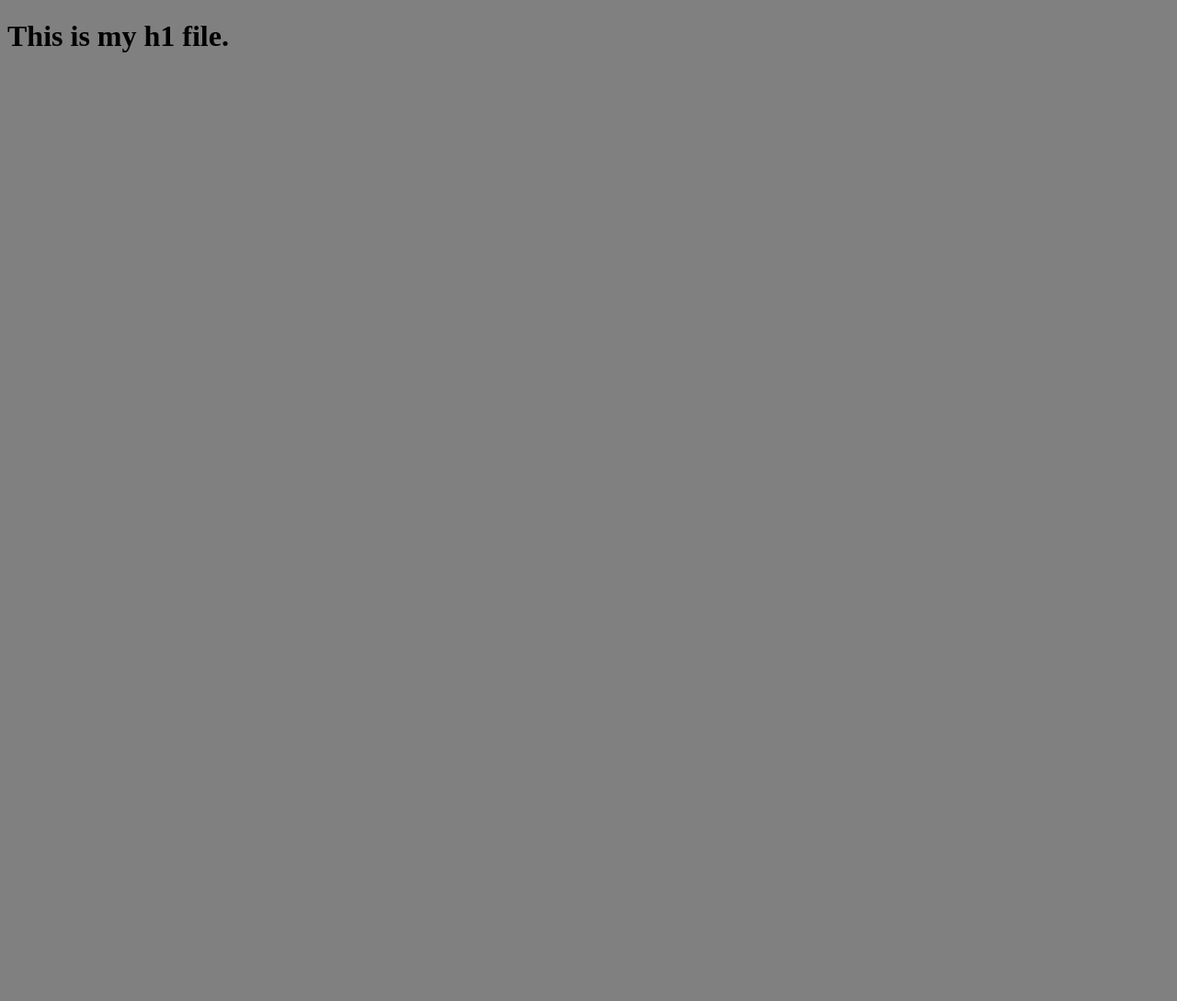
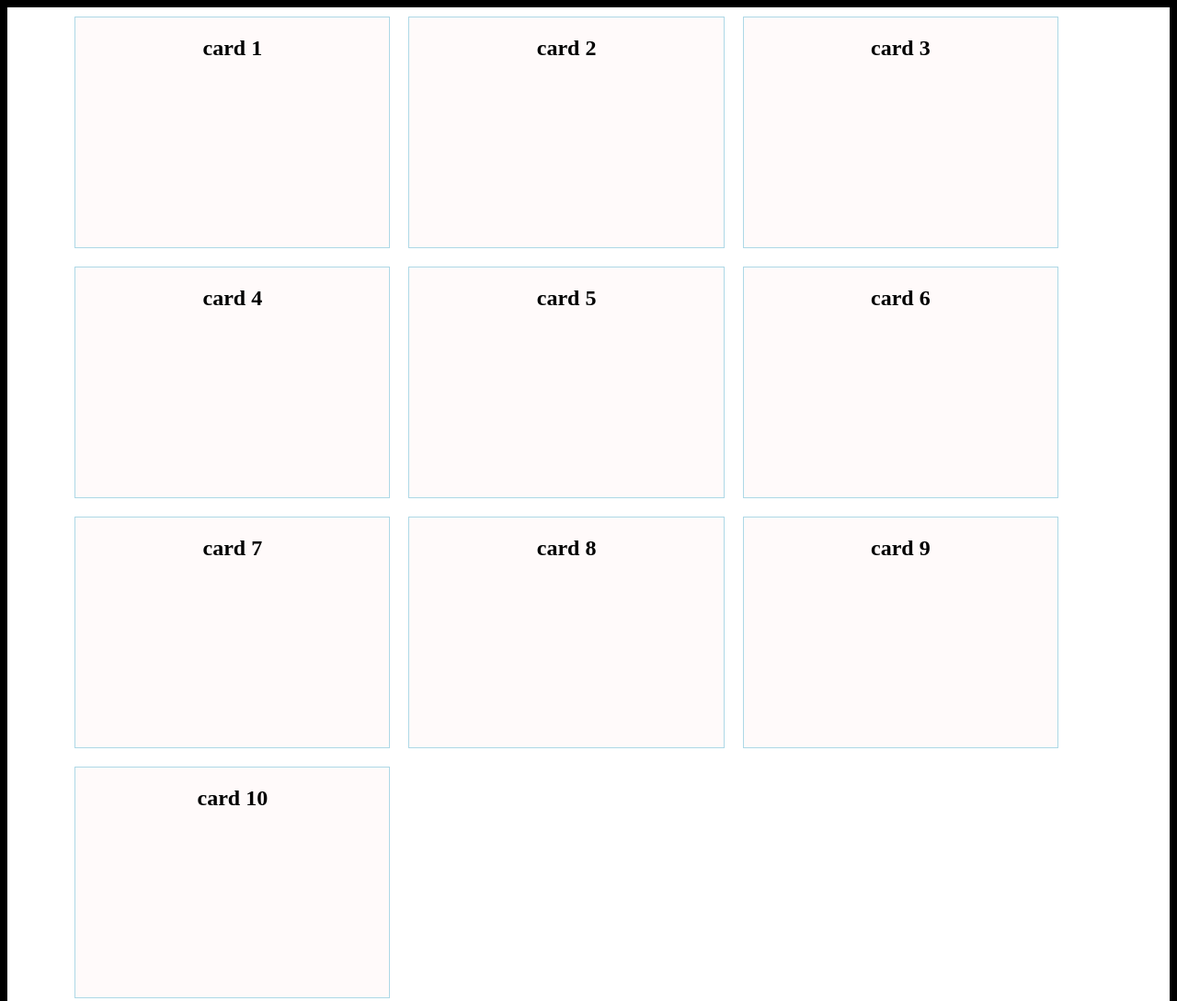
Before and after one commit to ToddSpainhour/product-cards, a plain HTML site: page index.html in a window 1280 px wide. Shown: the top 1089 px of the page at 92% size. Before the commit the page ends 800 px from the top, so only its background shows below. Drawn offline with Linux system fonts and the light colour scheme.

Commit message:
built card structure

```diff
--- a/index.html
+++ b/index.html
@@ -9,7 +9,71 @@
 
 </head>
 <body>
-    <h1>This is my h1 file.</h1>
+<header>
+
+</header>
+
+    <main>
+<div class="flex-container">
+
+
+    <div class="product-card card1">
+        <h2>card 1</h2>
+    </div>
+
+    <div class="product-card card2">
+        <h2>card 2</h2>
+    </div>
+
+    <div class="product-card card3">
+        <h2>card 3</h2>
+    </div>
+
+    <div class="product-card card3">
+        <h2>card 4</h2>
+    </div>
+
+    <div class="product-card card3">
+        <h2>card 5</h2>
+    </div>
+
+    <div class="product-card card3">
+        <h2>card 6</h2>
+    </div>
+
+    <div class="product-card card3">
+        <h2>card 7</h2>
+    </div>
+
+    <div class="product-card card3">
+        <h2>card 8</h2>
+    </div>
+
+    <div class="product-card card3">
+        <h2>card 9</h2>
+    </div>
+
+    <div class="product-card card3">
+        <h2>card 10</h2>
+    </div>
+
+
+    </div>
+
+
+</div>
+
+
+
+
+
+    </main>
+
+    <footer>
+
+    </footer>
+
+
     <script src="main.js"></script>
 
 </body>
--- a/main.css
+++ b/main.css
@@ -1,3 +1,30 @@
 body {
-background-color: grey;
+background-color: black;
 }
+
+.flex-container {
+    display: flex;
+    flex-wrap: wrap;
+    align-items: center;
+    /* padding: 25px; */
+    justify-content: flex-start;
+    background-color: white;
+    align-content: center;
+    padding-left:5%;
+    padding-right:5%;
+}
+
+.product-card {
+
+    background-color: snow;
+    border: solid;
+    border-color: lightblue;
+    border-width: 1px;
+    width: 30%;
+    height: 250px;
+    margin: 10px;
+}
+
+h2 {
+    text-align: center;
+}
```
